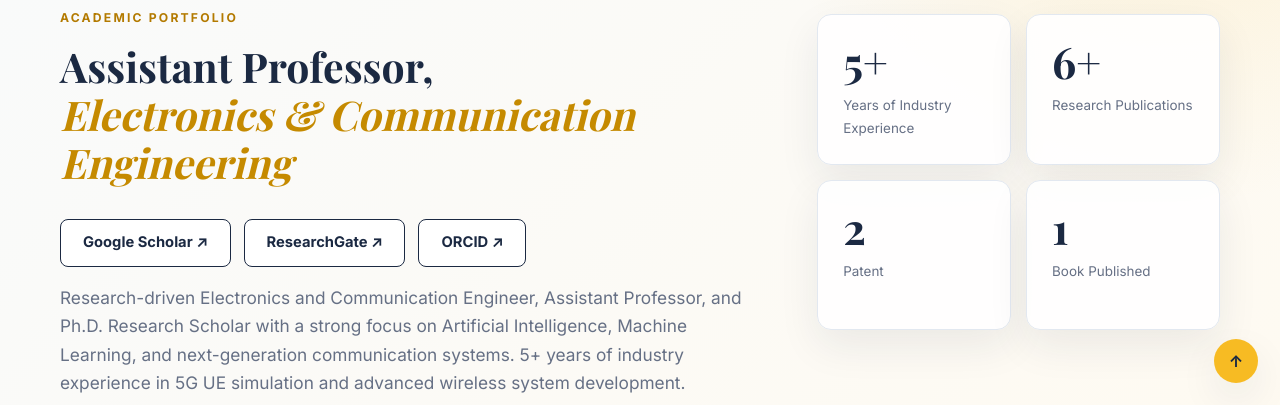
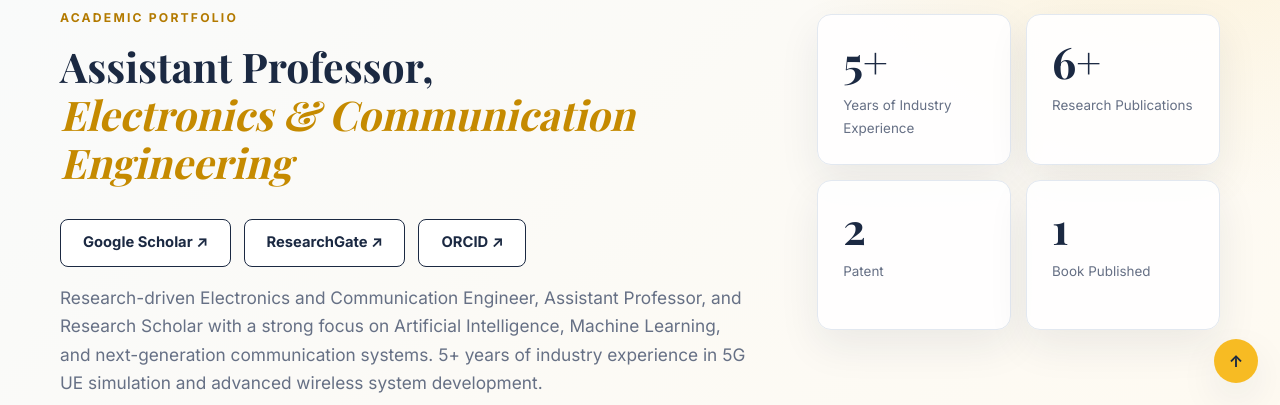
Before and after one commit to kushal1197/professor-portfolio-backup, a plain HTML site: page index.html in a window 1280 px wide. Shown: the part 395-800 px from the top of the page. Drawn offline with nearby package versions, Linux system fonts and the light colour scheme; a web font is replaced by a local one.

Commit message:
Update index.html

```diff
--- a/index.html
+++ b/index.html
@@ -186,7 +186,7 @@
     ORCID ↗
   </a>
 </div>
-          <p class="lead">Research-driven Electronics and Communication Engineer, Assistant Professor, and Ph.D. Research Scholar with a strong focus on Artificial Intelligence, Machine Learning, and next-generation communication systems. 5+ years of industry experience in 5G UE simulation and advanced wireless system development.</p>
+          <p class="lead">Research-driven Electronics and Communication Engineer, Assistant Professor, and Research Scholar with a strong focus on Artificial Intelligence, Machine Learning, and next-generation communication systems. 5+ years of industry experience in 5G UE simulation and advanced wireless system development.</p>
           <div class="actions">
             <a class="button" href="#research">View Research</a>
             <a class="button alt" href="#courses">Course Materials</a>
```
